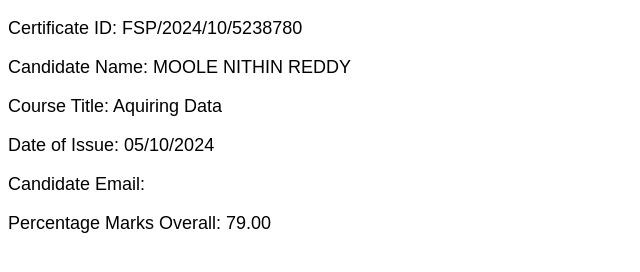
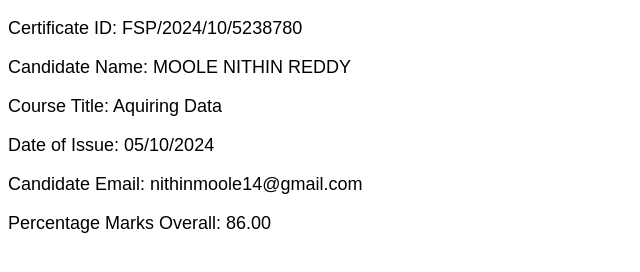
Before and after one commit to inspriration-fun-7467mysalesforce-si/nithincer, a plain HTML site: page index.html in a window 1280 px wide. Shown: the whole page, without its empty margins (0-640 px from the left). Drawn offline with Linux system fonts and the light colour scheme.

Commit message:
Update index.html

```diff
--- a/index.html
+++ b/index.html
@@ -18,8 +18,8 @@
             <p>Candidate Name: MOOLE NITHIN REDDY</p>
             <p>Course Title: Aquiring Data</p>
             <p>Date of Issue: 05/10/2024</p>
-            <p>Candidate Email: </p>
-            <p>Percentage Marks Overall: 79.00</p>
+            <p>Candidate Email: nithinmoole14@gmail.com</p>
+            <p>Percentage Marks Overall: 86.00</p>
         </div>
     </div>
 </body>
```
